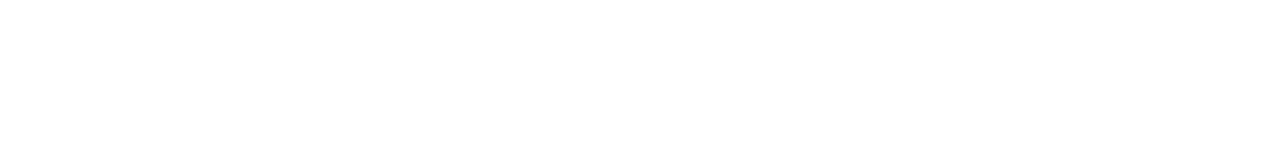
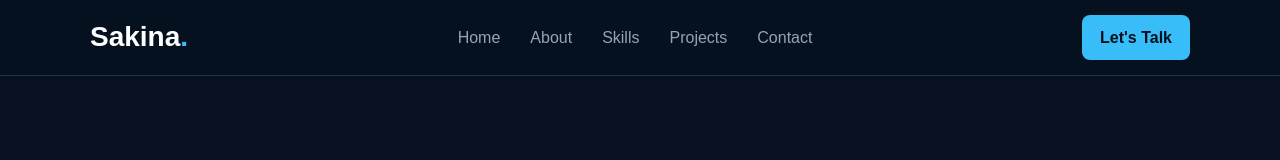
Before and after one commit to sakinatuba145/portfolio, a plain HTML site: page Vanilla/index.html in a window 1280 px wide. Drawn offline with Linux system fonts and the light colour scheme.

Commit message:
Added header and header's styles

```diff
--- a/Vanilla/index.html
+++ b/Vanilla/index.html
@@ -22,6 +22,48 @@
 </head>
 
 <body>
+   <!--NAVBAR-->
+
+    <header class="header">
+
+        <nav class="navbar">
+
+            <a href="#" class="logo">
+                Sakina<span>.</span>
+            </a>
+
+            <ul class="nav-links">
+
+                <li>
+                    <a href="#home">Home</a>
+                </li>
+
+                <li>
+                    <a href="#about">About</a>
+                </li>
+
+                <li>
+                    <a href="#skills">Skills</a>
+                </li>
+
+                <li>
+                    <a href="#projects">Projects</a>
+                </li>
+
+                <li>
+                    <a href="#contact">Contact</a>
+                </li>
+
+            </ul>
+
+            <a href="#contact" class="nav-button">
+                Let's Talk
+            </a>
+
+        </nav>
+
+    </header>
+
 
 
 </body>
--- a/Vanilla/style.css
+++ b/Vanilla/style.css
@@ -0,0 +1,92 @@
+/* RESET*/
+
+* {
+    margin: 0;
+    padding: 0;
+    box-sizing: border-box;
+}
+
+html {
+    scroll-behavior: smooth;
+}
+
+body {
+    font-family: Arial, sans-serif;
+    background: #07111f;
+    color: #ffffff;
+    line-height: 1.6;
+}
+
+a {
+    text-decoration: none;
+    color: inherit;
+}
+
+ul {
+    list-style: none;
+}
+
+/* VARIABLES*/
+
+:root {
+    --primary: #38bdf8;
+    --primary-dark: #0284c7;
+    --background: #07111f;
+    --card: #0d1b2a;
+    --border: #1e334a;
+    --text: #ffffff;
+    --muted: #94a3b8;
+}
+
+/* NAVBAR */
+
+.header {
+    width: 100%;
+    border-bottom: 1px solid var(--border);
+    position: sticky;
+    top: 0;
+    background: rgba(7, 17, 31, 0.95);
+    z-index: 100;
+}
+
+.navbar {
+    max-width: 1150px;
+    margin: auto;
+    height: 75px;
+    padding: 0 25px;
+
+    display: flex;
+    align-items: center;
+    justify-content: space-between;
+}
+
+.logo {
+    font-size: 28px;
+    font-weight: bold;
+}
+
+.logo span {
+    color: var(--primary);
+}
+
+.nav-links {
+    display: flex;
+    gap: 30px;
+}
+
+.nav-links a {
+    color: var(--muted);
+    transition: 0.3s;
+}
+
+.nav-links a:hover {
+    color: var(--primary);
+}
+
+.nav-button {
+    background: var(--primary);
+    color: #00111c;
+    padding: 10px 18px;
+    border-radius: 8px;
+    font-weight: bold;
+}
```
